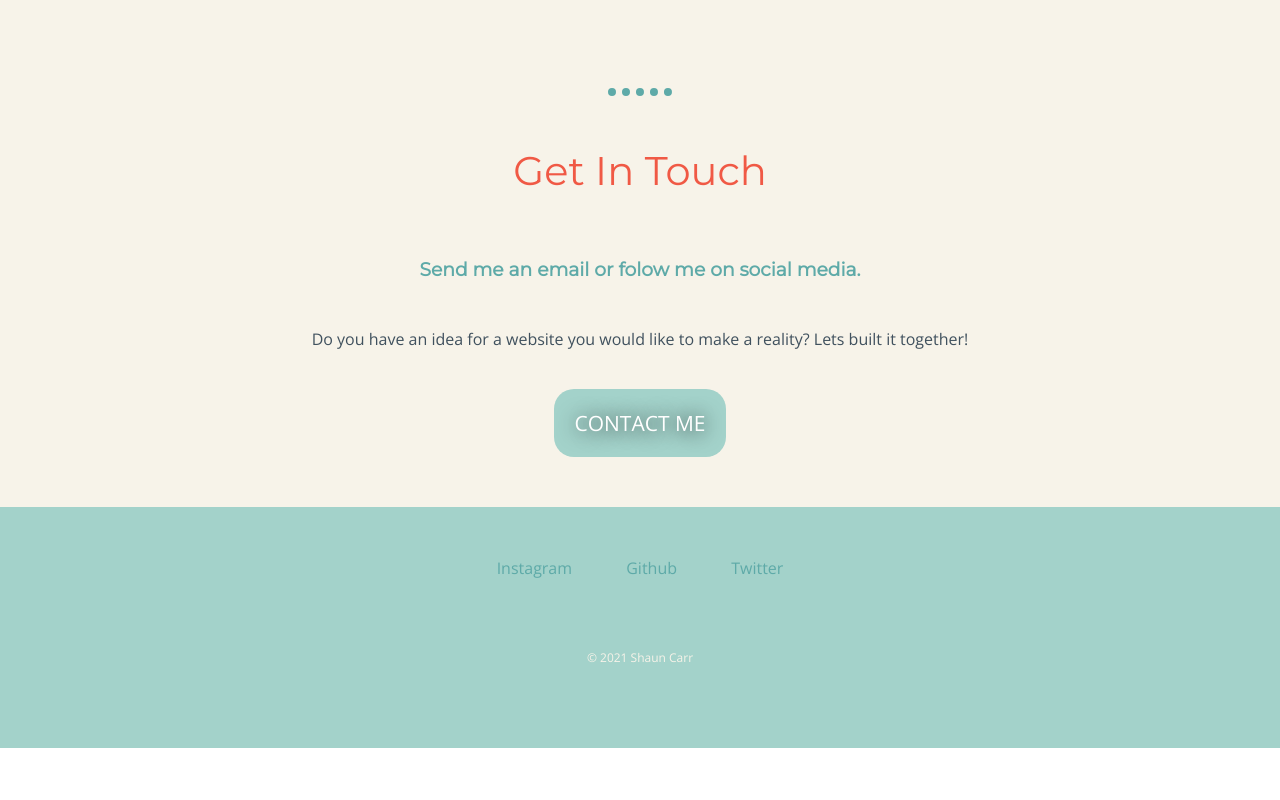
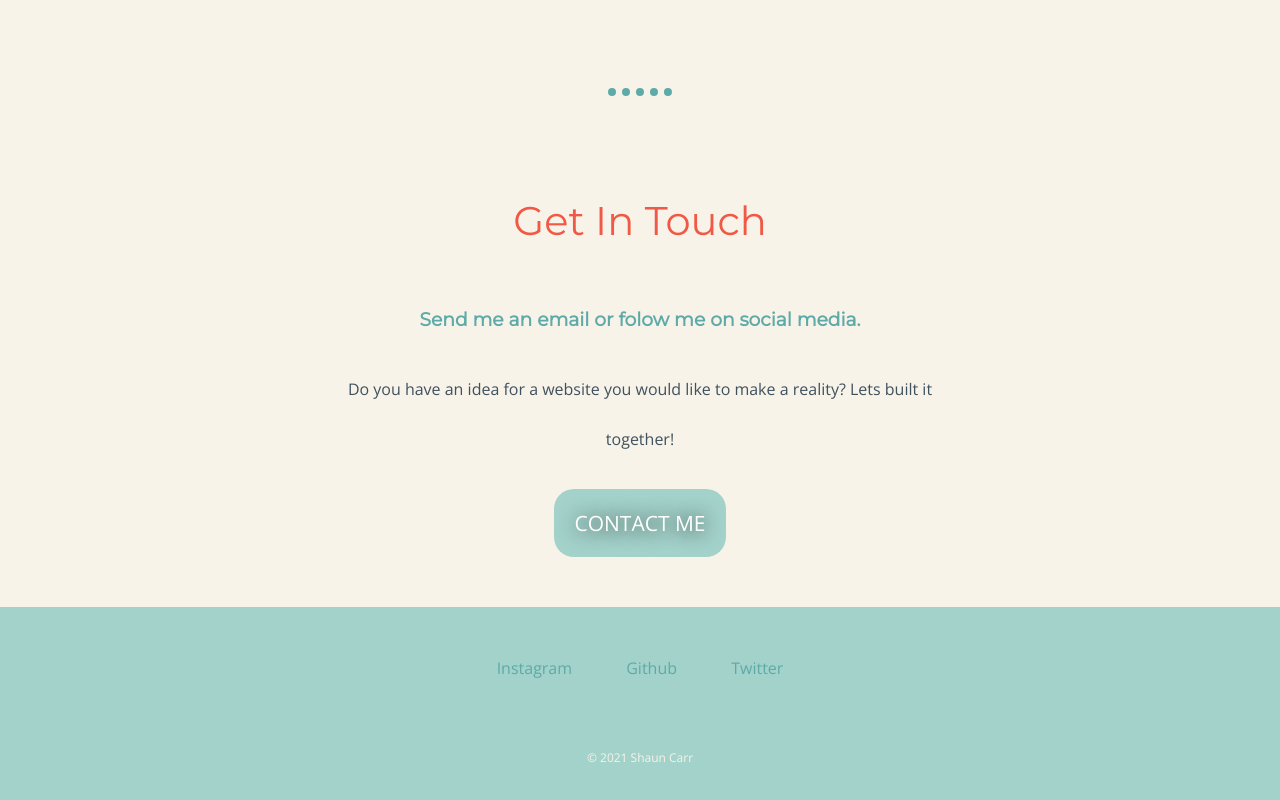
Before and after one commit to clovertwin/ps, a plain HTML site: page index.html in a window 1280 px wide. Shown: the part 2234-3034 px from the top of the page. Before the commit the page ends 2982 px from the top, so only its background shows below. Drawn offline with nearby package versions, Linux system fonts and the light colour scheme; a web font is replaced by a local one.

Commit message:
contact-me edit

```diff
--- a/css/styles.css
+++ b/css/styles.css
@@ -44,7 +44,8 @@ body {
 }
 
 .contact-me {
-  margin: 50px auto auto auto;
+  margin: 100px auto auto auto;
+  width: 50%
 }
 
 h1 {
```
